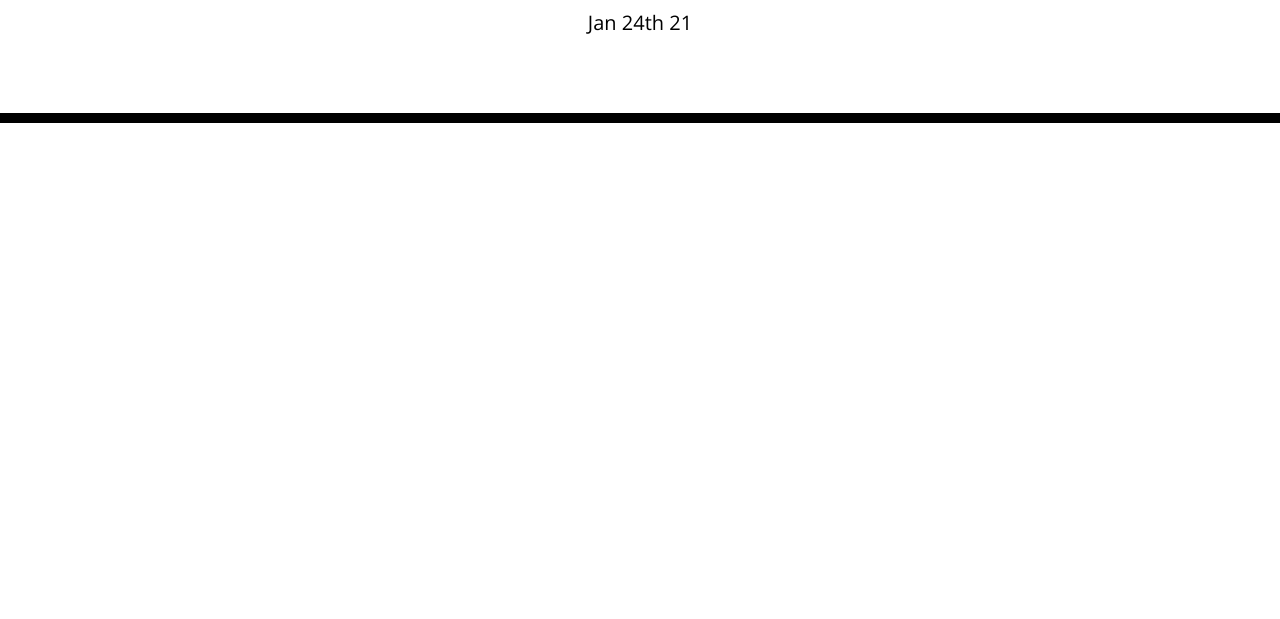
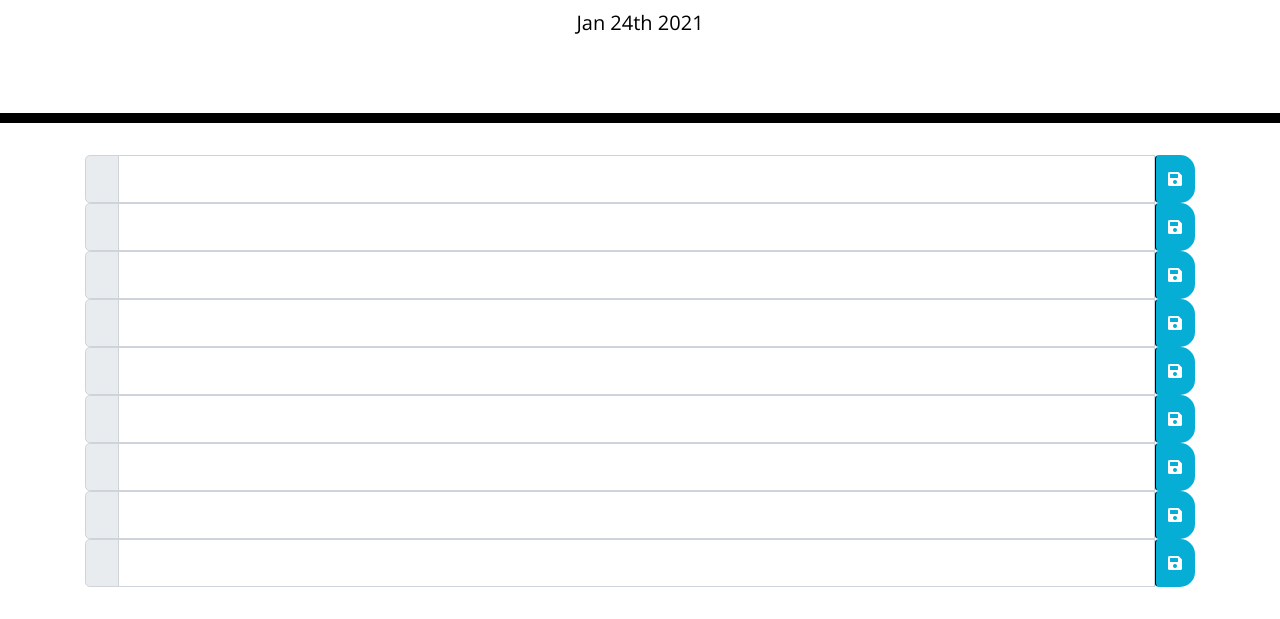
Before and after one commit to reebritt/Work-Day-Scheduler, a plain HTML site: page index.html in a window 1280 px wide. Shown: the part 181-800 px from the top of the page. Drawn offline with nearby package versions, Linux system fonts and the light colour scheme.

Commit message:
added timeblocks for each hour

```diff
--- a/Assets/script.js
+++ b/Assets/script.js
@@ -1,6 +1,6 @@
 
 // Display current day on the workday scheduler header
-var today = moment().format("MMM Do YY");
+var today = moment().format("MMM Do YYYY");
 $("#currentDay").text(today);
 
 //Setting timeblocks
--- a/index.html
+++ b/index.html
@@ -20,9 +20,93 @@
     <p class="lead">A simple calendar app for scheduling your work day</p>
     <p id="currentDay" class="lead"></p>
   </header>
-  <div class="container"
-    id="planner">
+
+  <div class="container">
     <!-- Timeblocks go here -->
+    <!-- Use Solid Style f0c7 for save icon-->
+    <!-- id=planner-->
+
+    <!-- class 9 am-->
+    <div class="input-group input-group-lg" data-hour="9">
+      <div class="input-group-prepend">
+        <span class="input-group-text time-block block1"></span>
+      </div>
+      <input type="text" class="form-control form9" aria-label="Large">
+      <button class="btn saveBtn"><i class="fas fa-save"></i></button>
+    </div>
+
+    <!-- class 10 am-->
+    <div class="input-group input-group-lg" data-hour="10">
+      <div class="input-group-prepend">
+        <span class="input-group-text time-block block1"></span>
+      </div>
+      <input type="text" class="form-control form10" aria-label="Large">
+      <button class="btn saveBtn"><i class="fas fa-save"></i></button>
+    </div>
+
+    <!-- class 11 am-->
+    <div class="input-group input-group-lg" data-hour="11">
+      <div class="input-group-prepend">
+        <span class="input-group-text time-block block1"></span>
+      </div>
+      <input type="text" class="form-control form11" aria-label="Large">
+      <button class="btn saveBtn"><i class="fas fa-save"></i></button>
+    </div>
+
+    <!-- class 12 pm-->
+    <div class="input-group input-group-lg" data-hour="12">
+      <div class="input-group-prepend">
+        <span class="input-group-text time-block block1"></span>
+      </div>
+      <input type="text" class="form-control form12" aria-label="Large">
+      <button class="btn saveBtn"><i class="fas fa-save"></i></button>
+    </div>
+
+    <!-- class 1 pm-->
+    <div class="input-group input-group-lg" data-hour="1">
+      <div class="input-group-prepend">
+        <span class="input-group-text time-block block1"></span>
+      </div>
+      <input type="text" class="form-control form1" aria-label="Large">
+      <button class="btn saveBtn"><i class="fas fa-save"></i></button>
+    </div>
+
+    <!-- class 2 pm-->
+    <div class="input-group input-group-lg" data-hour="2">
+      <div class="input-group-prepend">
+        <span class="input-group-text time-block block1"></span>
+      </div>
+      <input type="text" class="form-control form2" aria-label="Large">
+      <button class="btn saveBtn"><i class="fas fa-save"></i></button>
+    </div>
+
+    <!-- class 3 pm-->
+    <div class="input-group input-group-lg" data-hour="3">
+      <div class="input-group-prepend">
+        <span class="input-group-text time-block block1"></span>
+      </div>
+      <input type="text" class="form-control form3" aria-label="Large">
+      <button class="btn saveBtn"><i class="fas fa-save"></i></button>
+    </div>
+
+    <!-- class 4 pm-->
+    <div class="input-group input-group-lg" data-hour="4">
+      <div class="input-group-prepend">
+        <span class="input-group-text time-block block1"></span>
+      </div>
+      <input type="text" class="form-control form4" aria-label="Large">
+      <button class="btn saveBtn"><i class="fas fa-save"></i></button>
+    </div>
+
+    <!-- class 5 pm-->
+    <div class="input-group input-group-lg" data-hour="5">
+      <div class="input-group-prepend">
+        <span class="input-group-text time-block block1"></span>
+      </div>
+      <input type="text" class="form-control form5" aria-label="Large">
+      <button class="btn saveBtn"><i class="fas fa-save"></i></button>
+    </div>
+
   </div>
 
   <script src="https://cdnjs.cloudflare.com/ajax/libs/jquery/3.2.1/jquery.min.js"></script>
```
Also changed, not shown: 1 other file.
